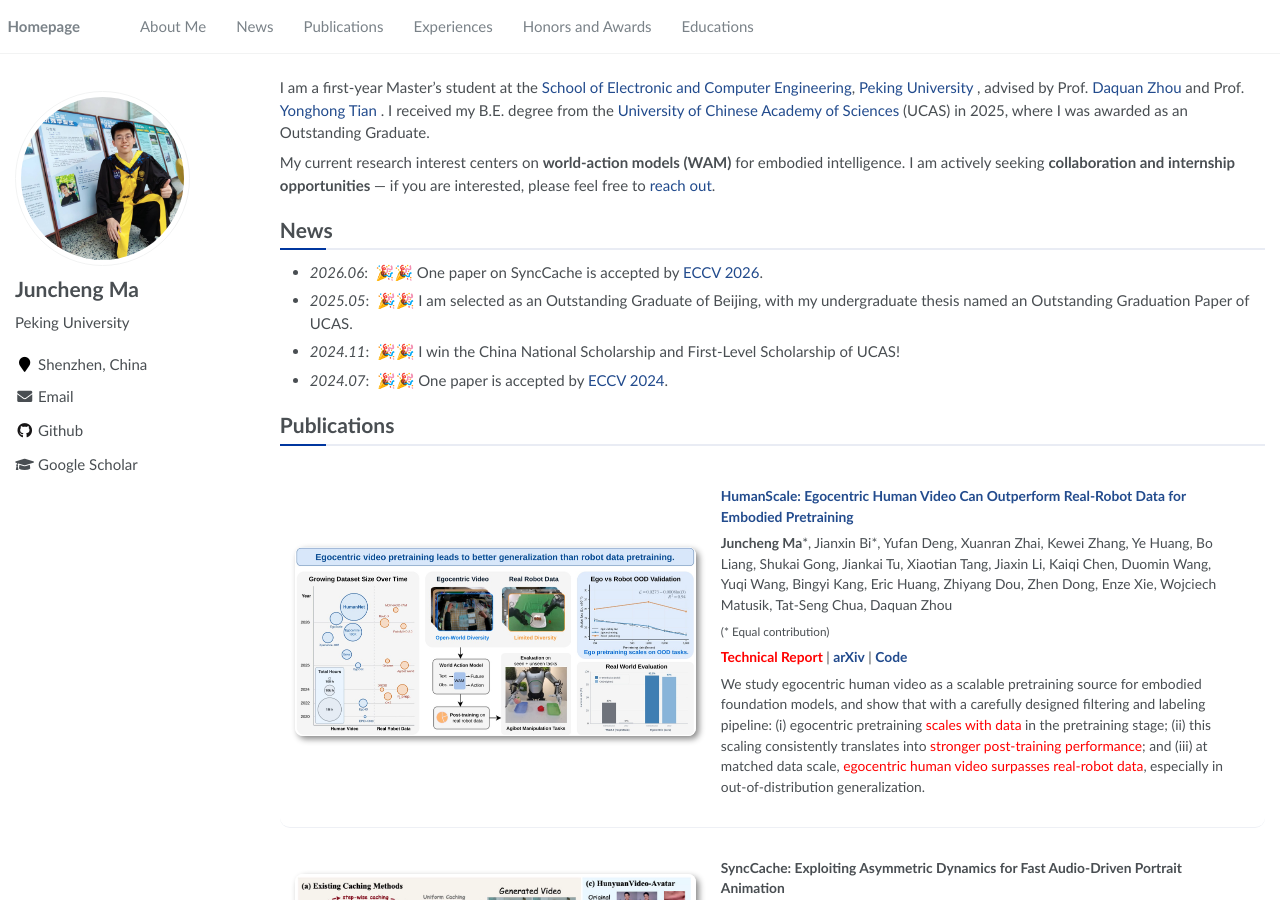
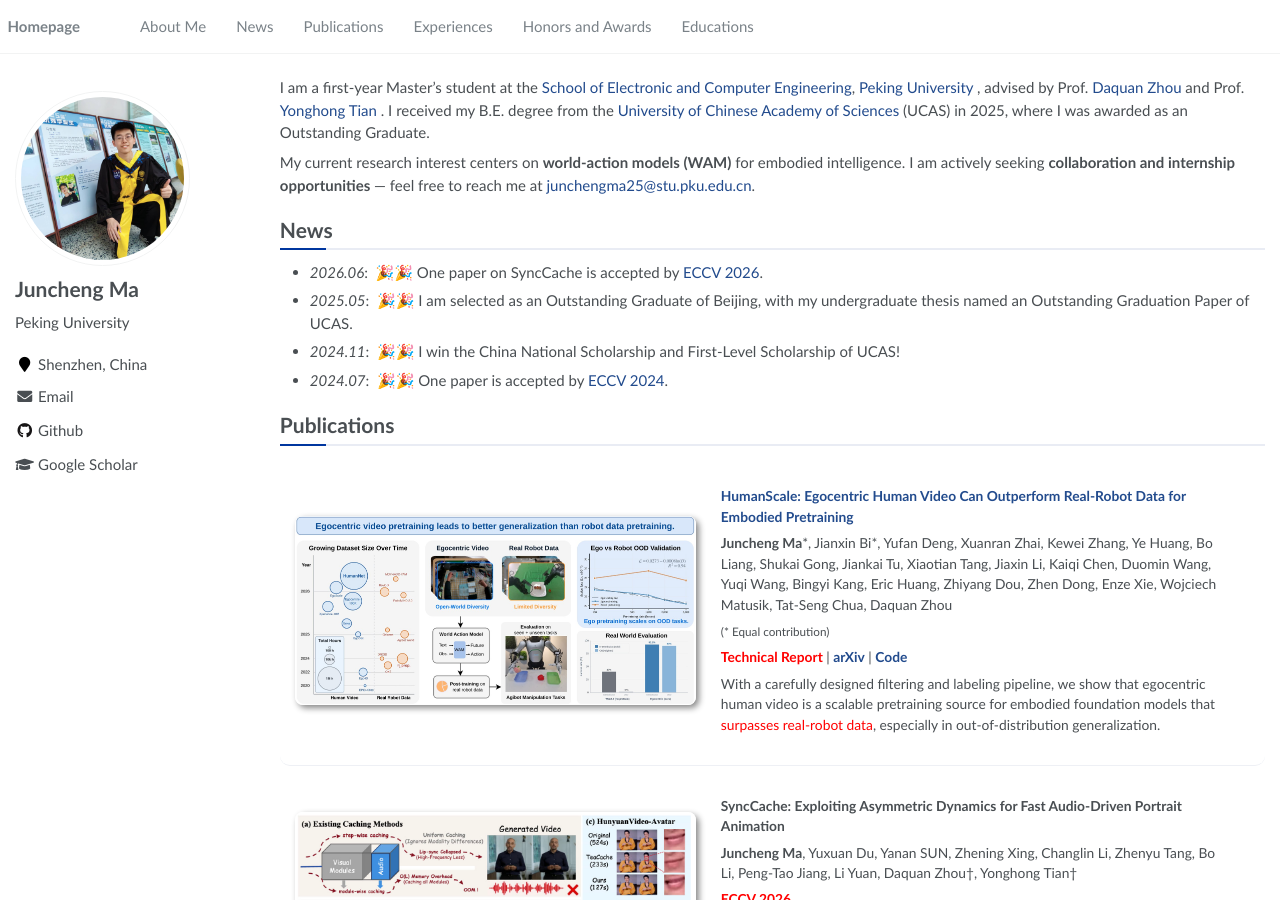
Before and after one commit to ucasmjc/ucasmjc.github.io, a Jekyll site: the page built from _pages/about.md, in a window 1280 px wide and 900 px high. Built offline with Jekyll 4.4.1, drawn with Linux system fonts in a browser that asks for light colours.

Commit message:
Shorten HumanScale description; show email address as contact link
- Drop the (i)(ii)(iii) list, keep one concise sentence
- Replace 'reach out' mailto with the visible, clickable email address

Co-Authored-By: Claude Opus 4.8 (1M context) <noreply@anthropic.com>

```diff
--- a/_pages/about.md
+++ b/_pages/about.md
@@ -19,7 +19,7 @@ redirect_from:
 
 I am a first-year Master’s student at the <a href='https://www.ece.pku.edu.cn/'>School of Electronic and Computer Engineering</a>, <a href='https://english.pku.edu.cn/'>Peking University </a>, advised by Prof. <a href='https://zhoudaquan.github.io/homepage.io/index.html'>Daquan Zhou</a> and Prof. <a href='https://scholar.google.com/citations?user=fn6hJx0AAAAJ&hl=en'>Yonghong Tian </a>. I received my B.E. degree from the <a href='https://www.ucas.ac.cn/index.htm'>University of Chinese Academy of Sciences</a> (UCAS) in 2025, where I was awarded as an Outstanding Graduate.
 
-My current research interest centers on **world-action models (WAM)** for embodied intelligence. I am actively seeking **collaboration and internship opportunities** — if you are interested, please feel free to <a href='mailto:junchengma25@stu.pku.edu.cn'>reach out</a>.
+My current research interest centers on **world-action models (WAM)** for embodied intelligence. I am actively seeking **collaboration and internship opportunities** — feel free to reach me at <a href="mailto:junchengma25@stu.pku.edu.cn">junchengma25@stu.pku.edu.cn</a>.
 
 # News
 - *2026.06*: &nbsp;🎉🎉 One paper on SyncCache is accepted by <a href='https://eccv.ecva.net/Conferences/2026'>ECCV 2026</a>.
@@ -40,7 +40,7 @@ My current research interest centers on **world-action models (WAM)** for embodi
 
 <span style="color:red">**Technical Report**</span> \| [**arXiv**](https://arxiv.org/abs/2606.20521) \| [**Code**](https://github.com/DAGroup-PKU/HumanNet/)
 
-We study egocentric human video as a scalable pretraining source for embodied foundation models, and show that with a carefully designed filtering and labeling pipeline: (i) egocentric pretraining <span style="color:red">scales with data</span> in the pretraining stage; (ii) this scaling consistently translates into <span style="color:red">stronger post-training performance</span>; and (iii) at matched data scale, <span style="color:red">egocentric human video surpasses real-robot data</span>, especially in out-of-distribution generalization.
+With a carefully designed filtering and labeling pipeline, we show that egocentric human video is a scalable pretraining source for embodied foundation models that <span style="color:red">surpasses real-robot data</span>, especially in out-of-distribution generalization.
 
 </div>
 </div>
```
